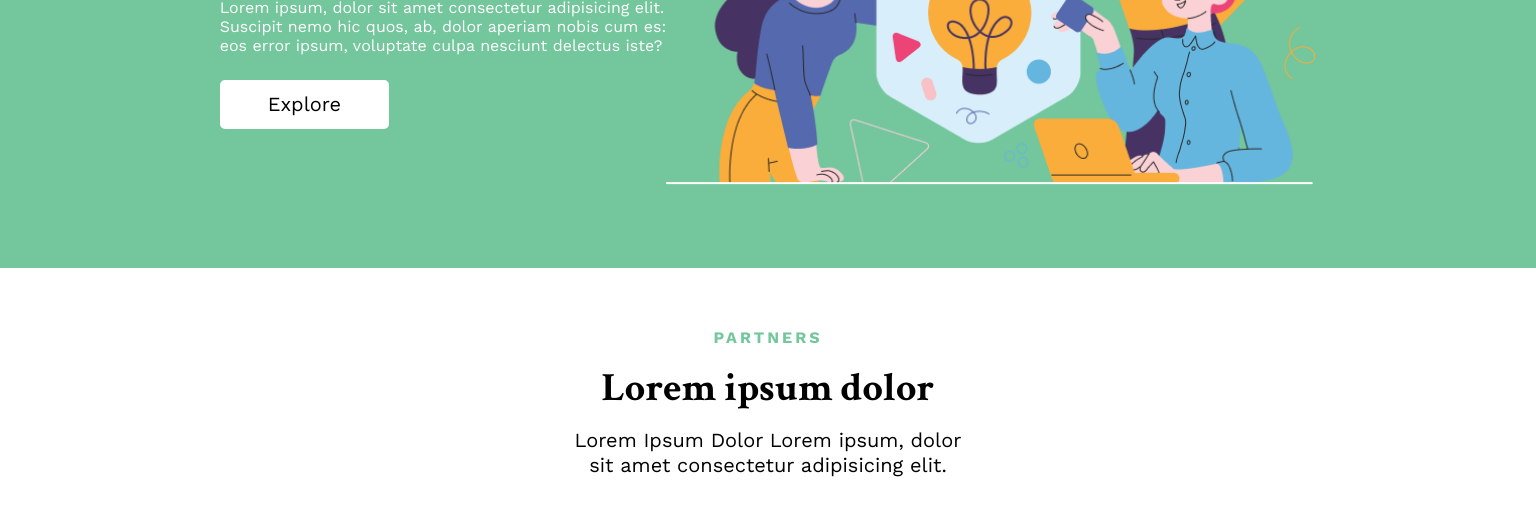
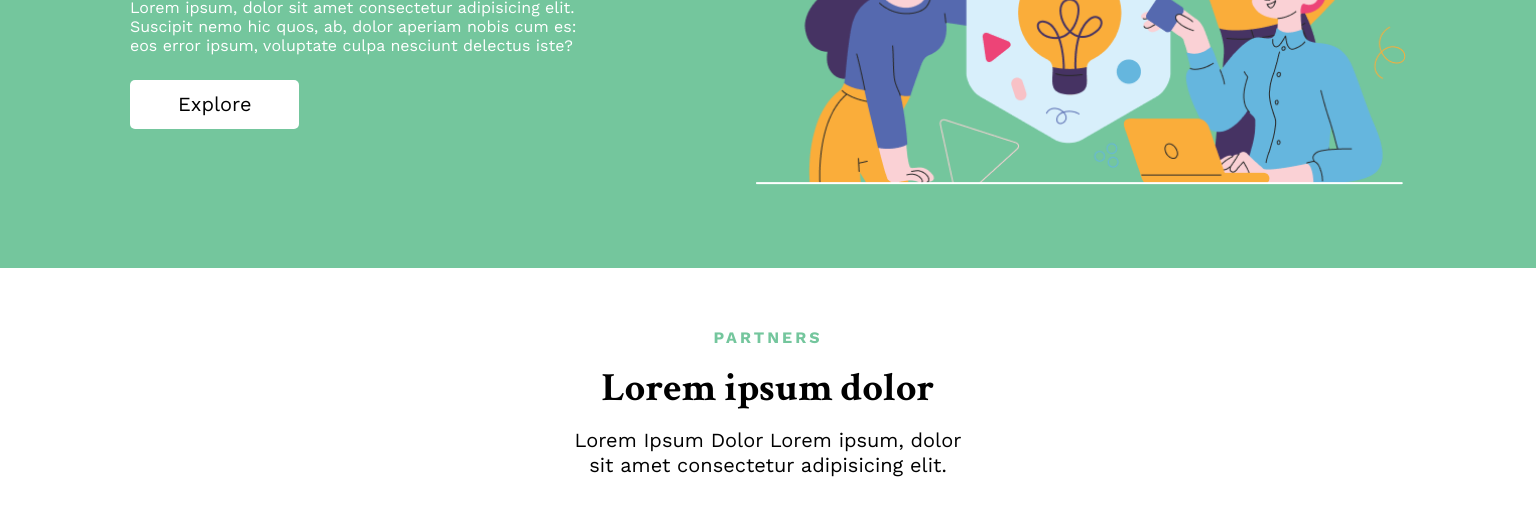
Before and after one commit to JurgitaE/01-20-test, a website: page index.html in a window 1536 px wide. Shown: the part 357-884 px from the top of the page. Drawn offline with nearby package versions, Linux system fonts and the light colour scheme.

Commit message:
correction

```diff
--- a/style.css
+++ b/style.css
@@ -267,9 +267,6 @@ h3 {
 }
 
 @media (min-width: 1500px) {
-    .hero-section {
-        justify-content: center;
-    }
     .footer-section {
         justify-content: space-around;
     }
```
